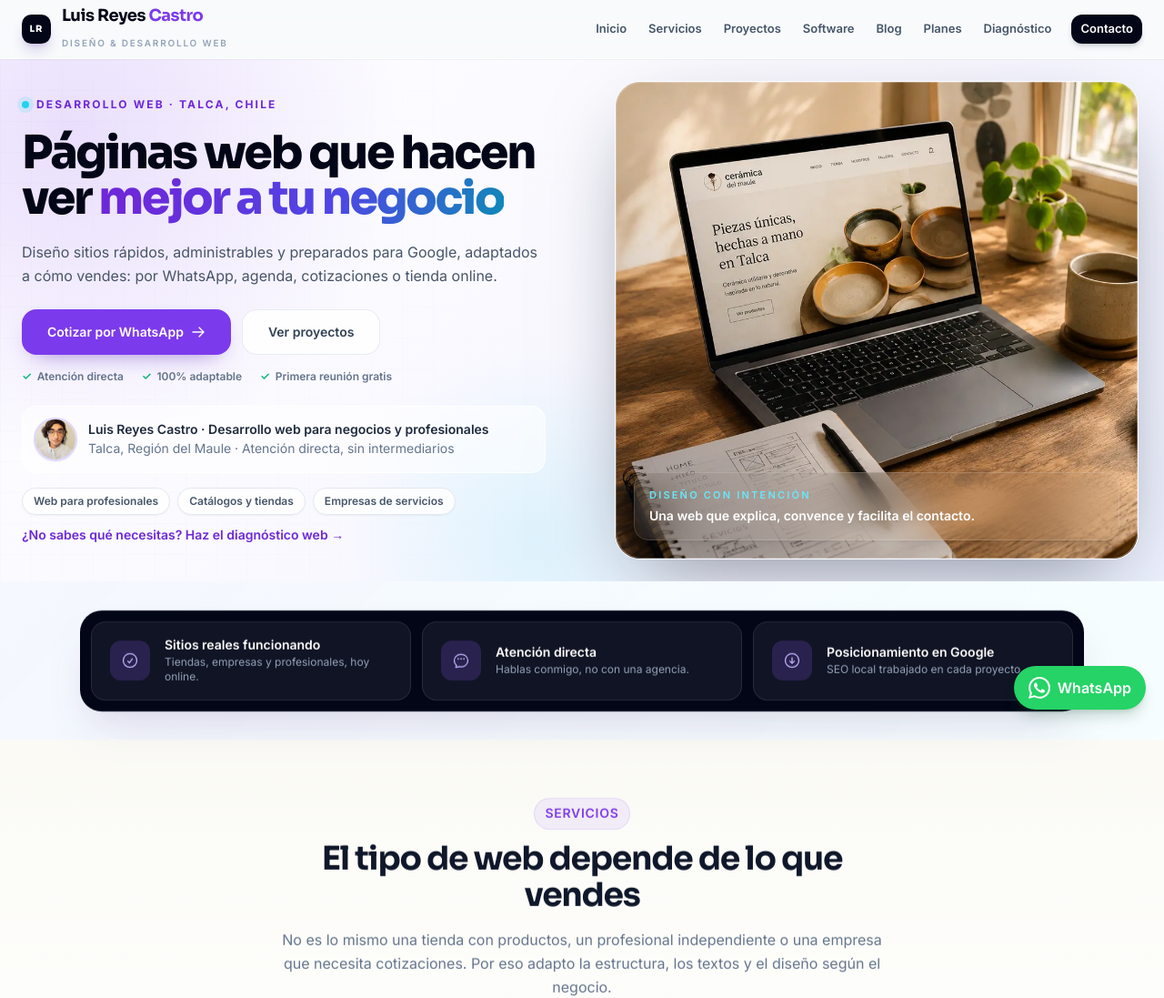
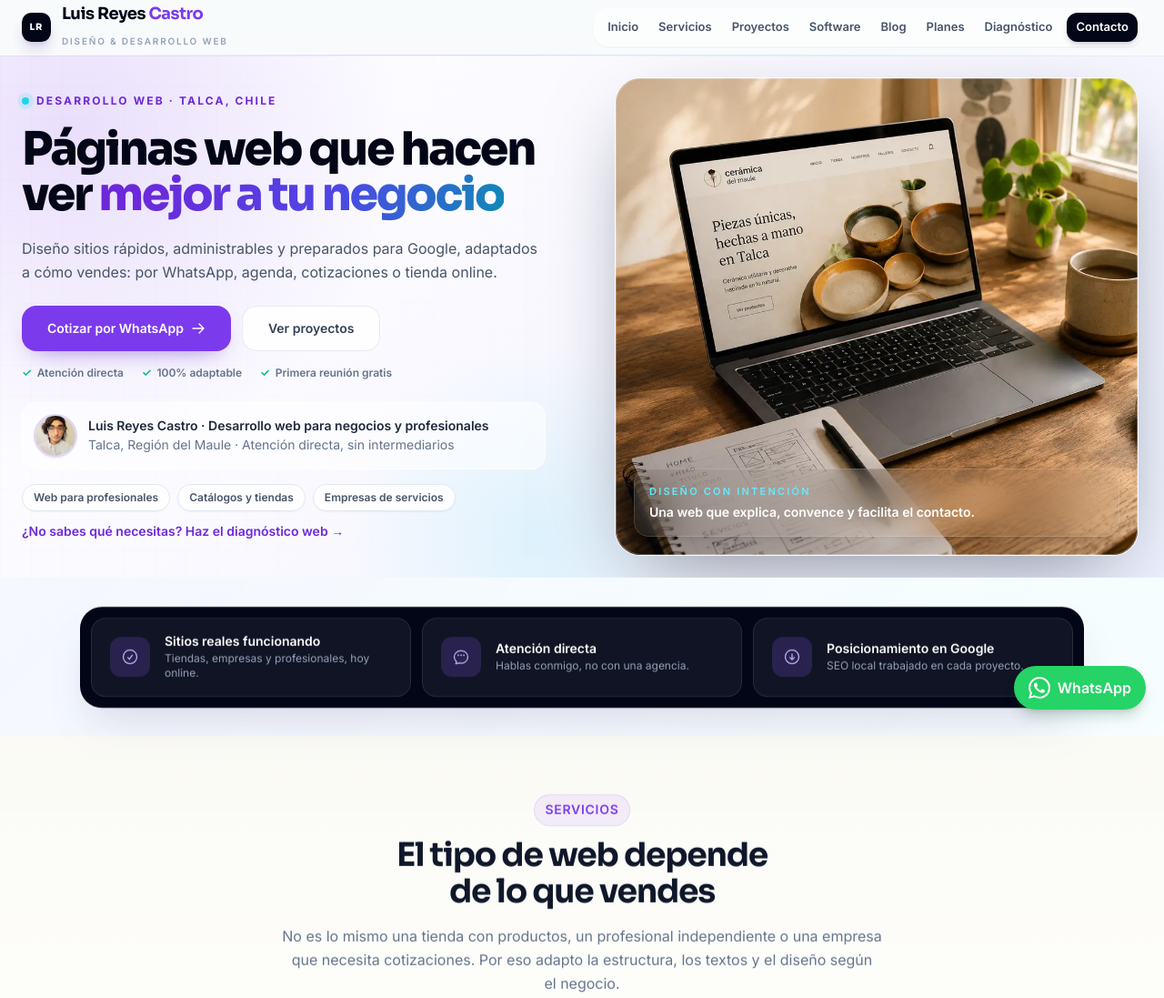
Before and after one commit to ventasconfianza100-max/luis-reyes-webs, a React (Vite) app: page / in a window 1280 px wide. Shown: the top 1097 px of the page at 91% size. Built offline with nearby package versions, Linux system fonts and the light colour scheme.

Commit message:
feat: secure admin access and refine visual system

```diff
--- a/src/App.jsx
+++ b/src/App.jsx
@@ -29,7 +29,7 @@ import AboutPage from './components/AboutPage'
 import DiagnosticPage from './components/DiagnosticPage'
 import InstagramSection from './components/InstagramSection'
 import GrowthLandingPage from './components/GrowthLandingPage'
-import AdminPanel from './components/AdminPanel'
+import AdminAccess from './components/AdminAccess'
 
 import { getMeta, canonicalFor } from './seo'
 
@@ -79,7 +79,7 @@ export default function App({ initialPath }) {
 
   // El panel interno vive fuera del layout publico (sin navbar, footer ni WhatsApp).
   if (path === '/admin') {
-    return <AdminPanel />
+    return <AdminAccess />
   }
 
   let content
--- /dev/null
+++ b/src/components/AdminAccess.jsx
@@ -0,0 +1,64 @@
+import { useEffect, useState } from 'react'
+import AdminPanel from './AdminPanel'
+
+const SESSION_KEY = 'lrw-admin-unlocked'
+const PASSWORD_HASH = '3155e25041de4d7c2be0f8c8826f0d49bd4bc6e0c7eb44454511756bd3d0f56b'
+
+async function hash(value) {
+  const bytes = new TextEncoder().encode(value)
+  const digest = await crypto.subtle.digest('SHA-256', bytes)
+  return [...new Uint8Array(digest)].map((byte) => byte.toString(16).padStart(2, '0')).join('')
+}
+
+export default function AdminAccess() {
+  const [unlocked, setUnlocked] = useState(false)
+  const [password, setPassword] = useState('')
+  const [error, setError] = useState('')
+  const [visible, setVisible] = useState(false)
+
+  useEffect(() => {
+    setUnlocked(window.sessionStorage.getItem(SESSION_KEY) === 'yes')
+  }, [])
+
+  const submit = async (event) => {
+    event.preventDefault()
+    if (await hash(password) !== PASSWORD_HASH) {
+      setError('La clave no es correcta. Inténtalo nuevamente.')
+      setPassword('')
+      return
+    }
+    window.sessionStorage.setItem(SESSION_KEY, 'yes')
+    setUnlocked(true)
+  }
+
+  const logout = () => {
+    window.sessionStorage.removeItem(SESSION_KEY)
+    setUnlocked(false)
+    setPassword('')
+  }
+
+  if (unlocked) return <AdminPanel onLogout={logout} />
+
+  return (
+    <main className="admin-login grid min-h-screen place-items-center overflow-hidden bg-slate-950 px-5 py-10">
+      <div aria-hidden="true" className="absolute inset-0 bg-[radial-gradient(circle_at_20%_10%,rgba(124,58,237,.28),transparent_32%),radial-gradient(circle_at_85%_85%,rgba(6,182,212,.18),transparent_30%)]" />
+      <section className="relative w-full max-w-sm rounded-3xl border border-white/10 bg-white/[.97] p-7 shadow-2xl shadow-black/30 sm:p-8">
+        <a href="/" className="inline-flex items-center gap-2 text-sm font-semibold text-slate-500 transition-colors hover:text-brand-700">← Volver al sitio</a>
+        <div className="mt-7 flex h-11 w-11 items-center justify-center rounded-2xl bg-slate-950 font-display text-xs font-extrabold tracking-widest text-white shadow-lg">LR</div>
+        <p className="mt-5 text-xs font-bold uppercase tracking-[.16em] text-brand-600">Acceso privado</p>
+        <h1 className="mt-2 font-display text-2xl font-bold tracking-tight text-slate-950">Panel administrativo</h1>
+        <p className="mt-2 text-sm leading-relaxed text-slate-500">Ingresa tu clave para gestionar clientes, documentos, pagos y boletas.</p>
+        <form onSubmit={submit} className="mt-6">
+          <label className="block text-sm font-semibold text-slate-700" htmlFor="admin-password">Clave de acceso</label>
+          <div className="relative mt-2">
+            <input id="admin-password" type={visible ? 'text' : 'password'} value={password} onChange={(event) => { setPassword(event.target.value); setError('') }} autoComplete="current-password" autoFocus className="w-full rounded-xl border border-slate-200 bg-white px-4 py-3 pr-16 text-base text-slate-950 outline-none transition focus:border-brand-400 focus:ring-4 focus:ring-brand-100" />
+            <button type="button" onClick={() => setVisible((value) => !value)} className="absolute inset-y-0 right-3 text-xs font-semibold text-slate-500 hover:text-brand-700">{visible ? 'Ocultar' : 'Ver'}</button>
+          </div>
+          {error && <p role="alert" className="mt-2 text-sm font-medium text-red-600">{error}</p>}
+          <button type="submit" className="mt-4 w-full rounded-xl bg-brand-600 px-5 py-3 text-sm font-semibold text-white shadow-lg shadow-brand-600/20 transition hover:-translate-y-0.5 hover:bg-brand-700">Entrar al panel</button>
+        </form>
+        <p className="mt-5 border-t border-slate-100 pt-4 text-xs leading-relaxed text-slate-400">La sesión se cierra al terminar la sesión del navegador. Los datos permanecen guardados solamente en este dispositivo.</p>
+      </section>
+    </main>
+  )
+}
--- a/src/components/AdminPanel.jsx
+++ b/src/components/AdminPanel.jsx
@@ -220,7 +220,7 @@ function DocumentoVista({ doc, registro }) {
 }
 
 // ── Panel ───────────────────────────────────────────────────
-export default function AdminPanel() {
+export default function AdminPanel({ onLogout }) {
   const [estado, setEstado] = useState(estadoInicial)
   const [listo, setListo] = useState(false)
   const [pestana, setPestana] = useState('proyecto')
@@ -367,6 +367,13 @@ export default function AdminPanel() {
             >
               Ver sitio
             </a>
+            <button
+              type="button"
+              onClick={onLogout}
+              className="rounded-lg border border-slate-200 px-3 py-2 text-sm text-slate-600 hover:border-red-200 hover:bg-red-50 hover:text-red-700"
+            >
+              Cerrar sesión
+            </button>
             <select
               value={estado.activo || activo.id}
               onChange={(e) => setEstado((prev) => ({ ...prev, activo: e.target.value }))}
--- a/src/components/Navbar.jsx
+++ b/src/components/Navbar.jsx
@@ -24,7 +24,7 @@ export default function Navbar({ onNavigate }) {
 
   return (
     <nav className="site-nav sticky top-0 z-50 border-b border-white/70">
-      <div className="max-w-7xl mx-auto px-4 sm:px-6 h-16 flex items-center justify-between">
+      <div className="max-w-7xl mx-auto px-4 sm:px-6 h-[3.75rem] flex items-center justify-between">
         {/* Logo */}
         <a
           href="/"
@@ -40,7 +40,7 @@ export default function Navbar({ onNavigate }) {
         </a>
 
         {/* Links — desktop */}
-        <div className="hidden md:flex items-center gap-1">
+        <div className="hidden items-center gap-0.5 rounded-2xl border border-white/80 bg-white/55 p-1 shadow-sm shadow-slate-900/5 md:flex">
           {links.map((link) => (
             <a
               key={link.label}
@@ -50,8 +50,8 @@ export default function Navbar({ onNavigate }) {
               rel={link.external ? 'noopener noreferrer' : undefined}
               className={`px-2.5 py-1.5 rounded-xl text-[13px] font-semibold transition-all ${
                 link.external
-                  ? 'bg-slate-950 text-white hover:bg-brand-700 ml-2 shadow-md shadow-slate-900/15'
-                  : 'text-slate-600 hover:text-brand-700 hover:bg-white'
+                  ? 'bg-slate-950 text-white hover:bg-brand-700 ml-1 shadow-md shadow-slate-900/15'
+                  : 'text-slate-600 hover:text-brand-700 hover:bg-white hover:shadow-sm'
               }`}
             >
               {link.label}
@@ -79,7 +79,7 @@ export default function Navbar({ onNavigate }) {
 
       {/* Panel móvil */}
       {open && (
-        <div className="md:hidden border-t border-slate-200/60 bg-white/95 backdrop-blur-xl shadow-xl">
+        <div className="rounded-b-2xl border-t border-slate-200/60 bg-white/95 shadow-xl shadow-slate-900/10 backdrop-blur-xl md:hidden">
           <div className="px-6 py-4 flex flex-col gap-1">
             {links.map((link) => (
               <a
--- a/src/index.css
+++ b/src/index.css
@@ -21,6 +21,14 @@ body {
   background: rgba(248,250,252,.83);
   backdrop-filter: blur(18px) saturate(150%);
   box-shadow: 0 1px 0 rgba(15,23,42,.04);
+}
+.site-nav::after {
+  content: '';
+  position: absolute;
+  inset: auto 0 -1px;
+  height: 1px;
+  background: linear-gradient(90deg, transparent, rgba(124,58,237,.2), rgba(6,182,212,.18), transparent);
+  pointer-events: none;
 }
 .hero-section {
   background:
@@ -113,6 +121,17 @@ body {
 }
 .site-shell .rounded-3xl.bg-white:hover {
   border-color: rgba(139,92,246,.3);
+}
+.site-shell main section {
+  isolation: isolate;
+}
+.site-shell main h2 + p {
+  text-wrap: pretty;
+}
+.site-shell main h1,
+.site-shell main h2,
+.site-shell main h3 {
+  text-wrap: balance;
 }
 .site-shell a,
 .site-shell button { -webkit-tap-highlight-color: transparent; }
```
